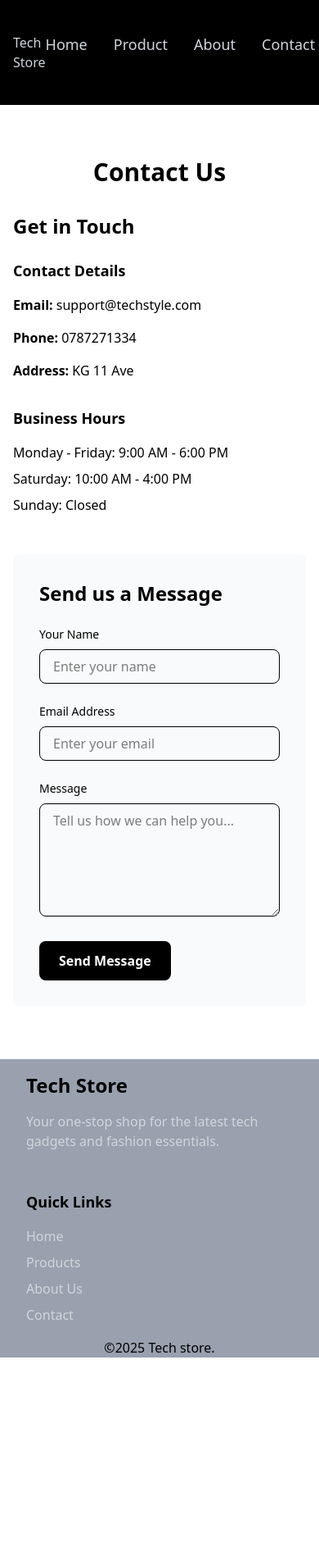
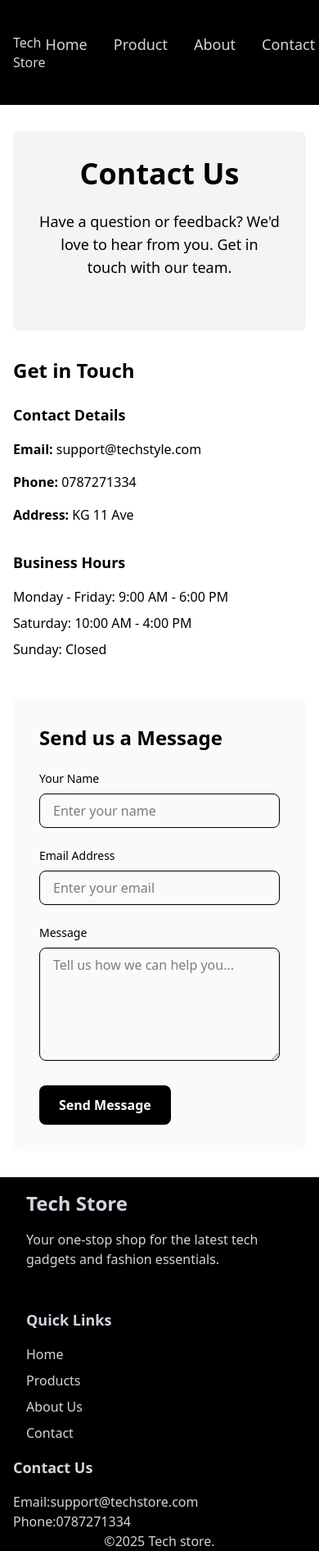
Before and after one commit to Yvette334/e-commerce, a React (Vite) app in the folder commerce/: page /Contact in a window 390 px wide. Shown: the whole page at 82% size. Before the commit the page ends 1656 px from the top, so only its background shows below. Built offline with nearby package versions, Linux system fonts and the light colour scheme.

Commit message:
added the responsive

```diff
--- a/commerce/src/About.jsx
+++ b/commerce/src/About.jsx
@@ -1,7 +1,11 @@
 
 function About(){
     return(
-        <div className="max-w-4xl mx-auto px-4 py-16">
+        <div className="max-w-7xl mx-auto px-4 py-8">
+            <div className="bg-gray-100 p-8 rounded-lg mb-8 text-center">
+          <h1 className="mb-6 text-4xl md:text-5xl font-bold">About TechStyle Store</h1>
+          <p className='text-lg mx-auto mb-8 max-w-2xl'>Learn more about our mission, values, and what makes us different.</p>
+        </div>
             <h2 className="text-2xl font-bold text-center mb-8">Who we are</h2>
             <div className="space-y-6 text-lg text-gray-700">
         <p >TechStyle Store is your premier destination for cutting-edge technology and contemporary fashion.
--- a/commerce/src/Contact.jsx
+++ b/commerce/src/Contact.jsx
@@ -1,8 +1,11 @@
 
 function Contact(){
     return(
-        <div className="max-w-4xl mx-auto px-4 py-16">
-            <h1 className="text-3xl font-bold text-center mb-8">Contact Us</h1>
+        <div className="max-w-7xl mx-auto px-4 py-8">
+            <div className="bg-gray-100 p-8 rounded-lg mb-8 text-center">
+          <h1 className="mb-6 text-4xl md:text-5xl font-bold">Contact Us</h1>
+          <p className='text-lg mx-auto mb-8 max-w-2xl'>Have a question or feedback? We'd love to hear from you. Get in touch with our team.</p>
+        </div>
             <div className="mb-12">
                 <h2 className="text-2xl font-bold mb-6">Get in Touch</h2>
                 <div className="grid grid-cols-1 md:grid-cols-2 gap-8">
--- a/commerce/src/Footer.jsx
+++ b/commerce/src/Footer.jsx
@@ -1,16 +1,16 @@
 import{Link} from 'react-router-dom'
 function Footer(){
     return(
-        <footer className="bg-gray-400 bottom-0 ">
+        <footer className="bg-black bottom-0 ">
             <div className="max-w-7xl mx-auto px-4 flex flex-col md:flex-row justify-between">
             <div className="m-4 mb-8 md:mb-0">
-            <h2 className="mb-4 text-2xl font-bold">Tech Store</h2>
+            <h2 className="mb-4 text-2xl font-bold text-gray-300">Tech Store</h2>
             <p className="text-gray-300 max-w-md">Your one-stop shop for the latest tech gadgets and fashion essentials.</p>
             </div>
              <div className='m-4'>
-            <h4 className="mb-4 text-lg font-semibold">Quick Links</h4>
+            <h4 className="mb-4 text-lg font-semibold text-gray-300">Quick Links</h4>
             <ul className="space-y-2 text-gray-300">
-              <li className='hover:text-black'>
+              <li className='hover:text-black '>
                 <Link to="/" className=" hover:text-foreground transition-colors">
                   Home
                 </Link>
@@ -32,8 +32,13 @@ function Footer(){
               </li>
             </ul>
           </div>
+          <div>
+            <h4 className="mb-4 text-lg font-semibold text-gray-300">Contact Us</h4>
+            <p className="text-gray-300">Email:support@techstore.com</p>
+            <p className="text-gray-300">Phone:0787271334</p>
+          </div>
             </div>
-            <p className="text-center">&copy;2025 Tech store.</p>
+            <p className="text-center text-gray-300">&copy;2025 Tech store.</p>
         </footer>
     )
 }
--- a/commerce/src/Product.jsx
+++ b/commerce/src/Product.jsx
@@ -104,6 +104,10 @@ const [category, setcategory ] = useState("All")
 
     return(
       <div className="max-w-7xl mx-auto px-4 py-8">
+         <div className="bg-gray-100 p-8 rounded-lg mb-8 text-center">
+          <h1 className="mb-6 text-4xl md:text-5xl font-bold">Our Products</h1>
+          <p className='text-lg mx-auto mb-8 max-w-2xl'>Browse our complete collection of premium tech gadgets, fashion items, and accessories.</p>
+        </div>
         <div className="mb-8 flex justify-center gap-6">
             <button className="bg-white px-6 py-2 rounded-lg font-semibold hover:bg-gray-300 shadow border" onClick={()=> setcategory('All')}>All</button>
              <button className="bg-white px-6 py-2 rounded-lg font-semibold hover:bg-gray-300 shadow border" onClick={()=> setcategory('Electronics')}>Electronics</button>
```
